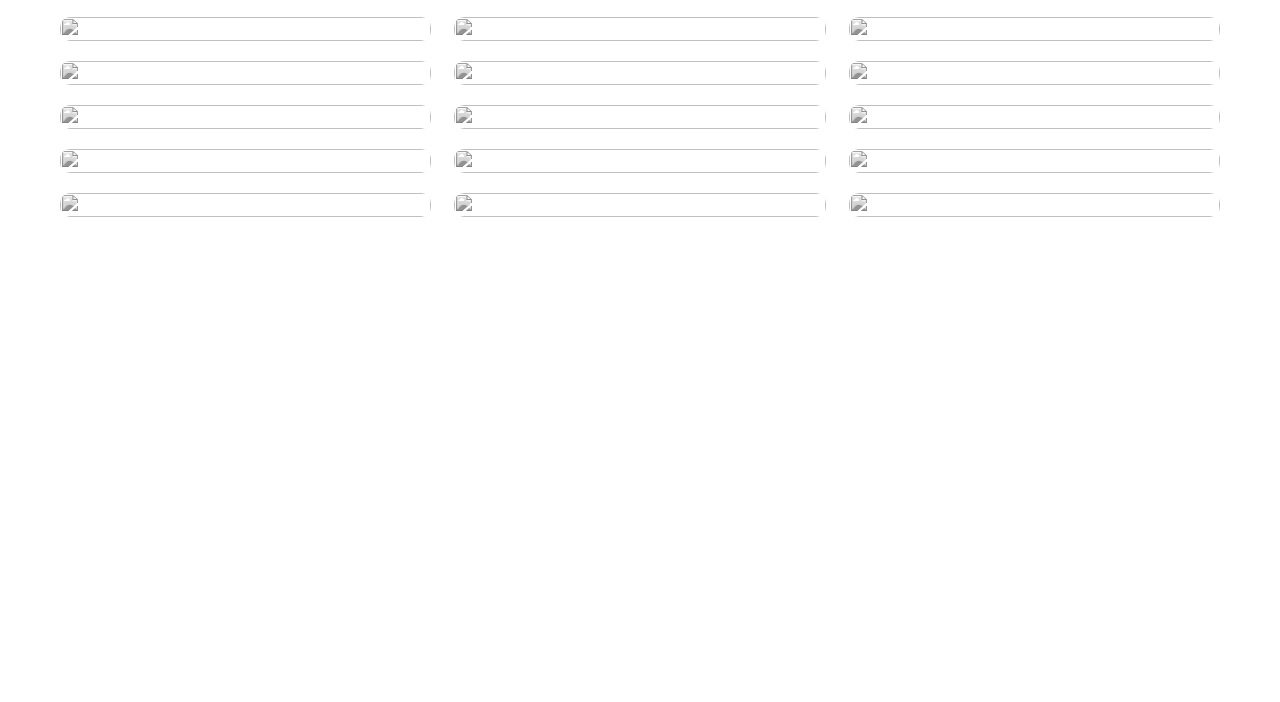
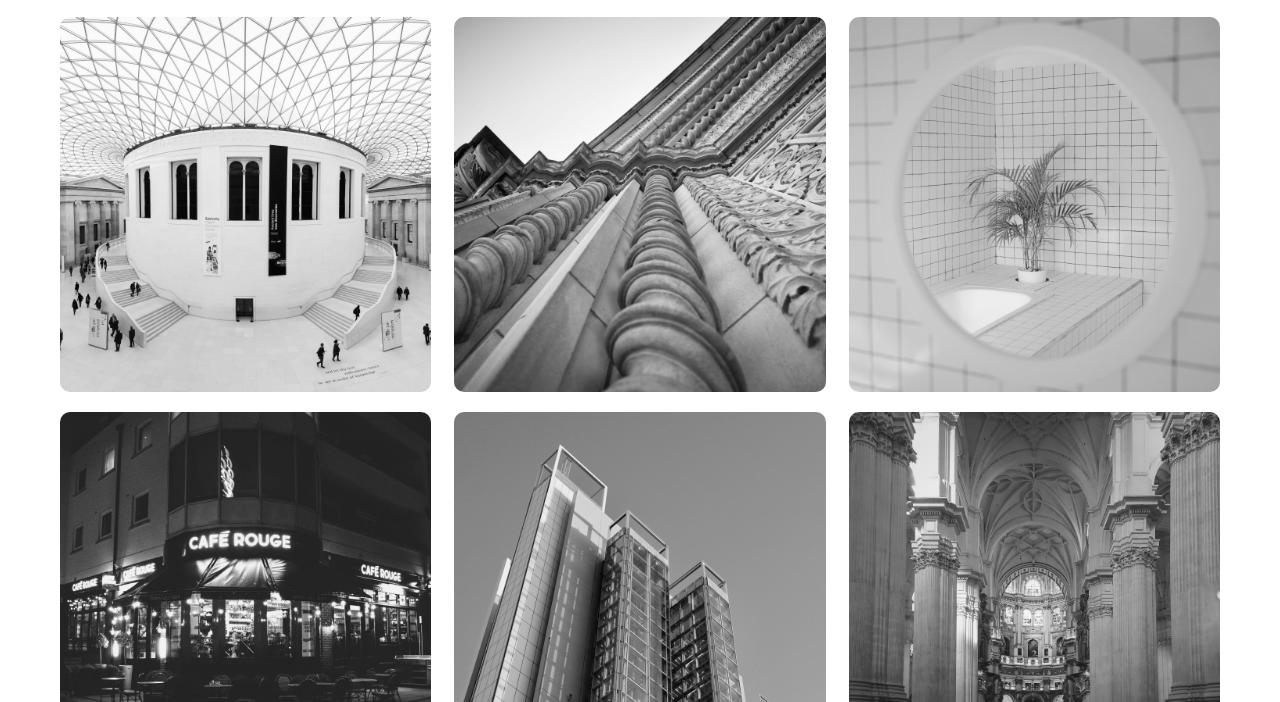
Before and after one commit to Im-Arjun-Gupta/Image-Gallery, a plain HTML site: page index.html in a window 1280 px wide. Shown: the part 98-800 px from the top of the page. Drawn offline with Linux system fonts and the light colour scheme.

Commit message:
changed the path of the image

```diff
--- a/index.html
+++ b/index.html
@@ -14,77 +14,77 @@
             <div class="gallery">
 
                 <figure class="card">
-                    <img src="images/image1.jpg" alt="">
+                    <img src="image1.jpg" alt="">
                     <figcaption>Image1</figcaption>
                 </figure>
 
                 <figure class="card">
-                    <img src="images/image2.jpg" alt="">
+                    <img src="image2.jpg" alt="">
                     <figcaption>image2</figcaption>
                 </figure>
 
                 <figure class="card">
-                    <img src="images/image3.jpg" alt="">
+                    <img src="image3.jpg" alt="">
                     <figcaption>image3</figcaption>
                 </figure>
 
                 <figure class="card">
-                    <img src="images/image4.jpg" alt="">
+                    <img src="image4.jpg" alt="">
                     <figcaption>image4</figcaption>
                 </figure>
 
                 <figure class="card">
-                    <img src="images/image5.jpg" alt="">
+                    <img src="image5.jpg" alt="">
                     <figcaption>image5</figcaption>
                 </figure>
 
                 <figure class="card">
-                    <img src="images/image6.jpg" alt="">
+                    <img src="image6.jpg" alt="">
                     <figcaption>image6</figcaption>
                 </figure>
 
                 <figure class="card">
-                    <img src="images/image7.jpg" alt="">
+                    <img src="image7.jpg" alt="">
                     <figcaption>image7</figcaption>
                 </figure>
 
                 <figure class="card">
-                    <img src="images/image8.jpg" alt="">
+                    <img src="image8.jpg" alt="">
                     <figcaption>image8</figcaption>
                 </figure>
 
                 <figure class="card">
-                    <img src="images/image9.jpg" alt="">
+                    <img src="image9.jpg" alt="">
                     <figcaption>image9</figcaption>
                 </figure>
 
                 <figure class="card">
-                    <img src="images/image10.jpg" alt="">
+                    <img src="image10.jpg" alt="">
                     <figcaption>image10</figcaption>
                 </figure>
 
                 <figure class="card">
-                    <img src="images/image11.jpg" alt="">
+                    <img src="image11.jpg" alt="">
                     <figcaption>image11</figcaption>
                 </figure>
 
                 <figure class="card">
-                    <img src="images/image12.jpg" alt="">
+                    <img src="image12.jpg" alt="">
                     <figcaption>image12</figcaption>
                 </figure>
 
                 <figure class="card">
-                    <img src="images/image13.jpg" alt="">
+                    <img src="image13.jpg" alt="">
                     <figcaption>image13</figcaption>
                 </figure>
 
                 <figure class="card">
-                    <img src="images/image14.jpg" alt="">
+                    <img src="image14.jpg" alt="">
                     <figcaption>image14</figcaption>
                 </figure>
 
                 <figure class="card">
-                    <img src="images/image15.jpg" alt="">
+                    <img src="image15.jpg" alt="">
                     <figcaption>image15</figcaption>
                 </figure>
 
```
